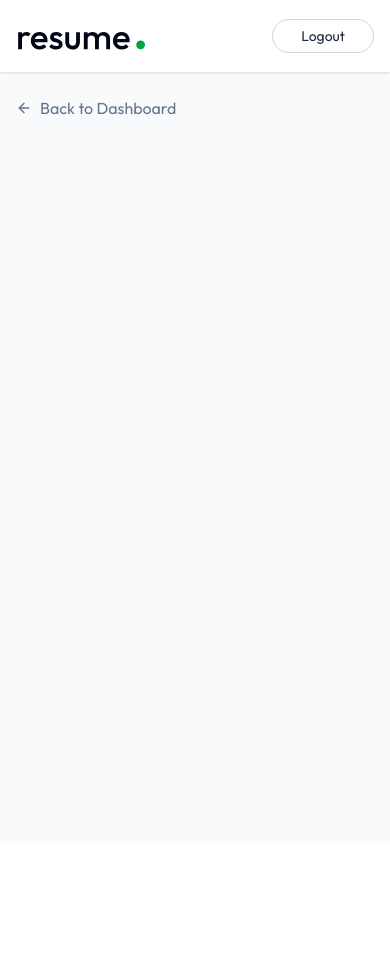
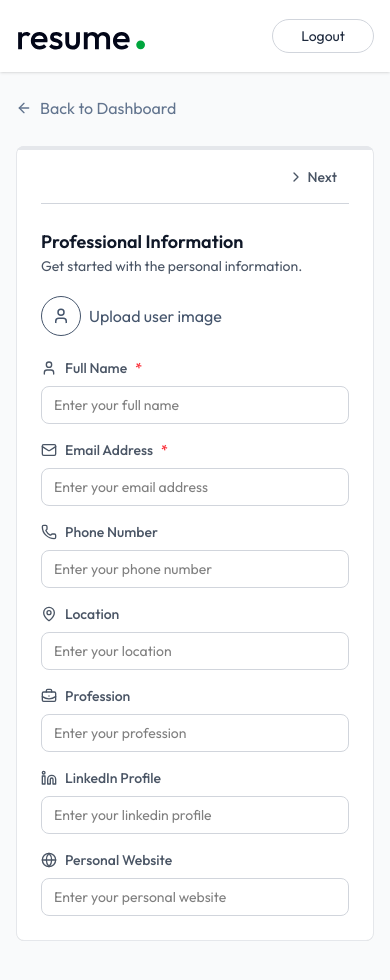
Before and after one commit to faisal-din/resume-builder-web-app, a React (Vite) app in the folder Frontend/: page /app/builder/1 in a window 390 px wide. Shown: the top 980 px of the page. Before the commit the page ends 844 px from the top, so only its background shows below. Built offline with nearby package versions, Linux system fonts and the light colour scheme.

Commit message:
created personal informain page and injected into resume builder page

```diff
--- a/Frontend/src/Components/PersonalInfoForm.jsx
+++ b/Frontend/src/Components/PersonalInfoForm.jsx
@@ -1,7 +1,154 @@
 import React from 'react';
+import {
+  BriefcaseBusiness,
+  Globe,
+  Linkedin,
+  Mail,
+  MapPin,
+  Phone,
+  User,
+} from 'lucide-react';
 
-const PersonalInfoForm = () => {
-  return <div>PersonalInfoForm</div>;
+const PersonalInfoForm = ({
+  data,
+  onChange,
+  removeBackground,
+  setRemoveBackground,
+}) => {
+  const handleChange = (feild, value) => {
+    onChange({ ...data, [feild]: value });
+  };
+
+  const fields = [
+    {
+      Key: 'full_name',
+      label: 'Full Name',
+      icon: User,
+      type: 'text',
+      required: true,
+    },
+    {
+      Key: 'email',
+      label: 'Email Address',
+      icon: Mail,
+      type: 'email',
+      required: true,
+    },
+    {
+      Key: 'phone',
+      label: 'Phone Number',
+      icon: Phone,
+      type: 'telephone',
+    },
+    {
+      Key: 'location',
+      label: 'Location',
+      icon: MapPin,
+      type: 'text',
+    },
+    {
+      Key: 'profession',
+      label: 'Profession',
+      icon: BriefcaseBusiness,
+      type: 'text',
+    },
+    {
+      Key: 'linkedin',
+      label: 'LinkedIn Profile',
+      icon: Linkedin,
+      type: 'url',
+    },
+    {
+      Key: 'website',
+      label: 'Personal Website',
+      icon: Globe,
+      type: 'url',
+    },
+  ];
+
+  return (
+    <div>
+      <h3 className='text-lg font-semibold text-gray-900'>
+        Professional Information
+      </h3>
+      <p className='text-sm text-gray-600'>
+        Get started with the personal information.
+      </p>
+
+      <div className='flex items-center gap-2'>
+        <label>
+          {data.image ? (
+            <img
+              src={
+                typeof data.image === 'string'
+                  ? data.image
+                  : URL.createObjectURL(data.image)
+              }
+              alt='user-image'
+              className='w-16 h-16 rounded-full object-cover mt-5 ring ring-slate-300 hover:opacity-80'
+            />
+          ) : (
+            <div className='inline-flex items-center gap-2 mt-5 text-slate-600 hover:text-slate-700 cursor-pointer'>
+              <User className='size-10 p-2.5 border rounded-full ' />
+              Upload user image
+            </div>
+          )}
+
+          <input
+            type='file'
+            accept='image/jpg, image/png, image/jpeg'
+            className='hidden'
+            onChange={(e) => handleChange('image', e.target.files[0])}
+          />
+        </label>
+
+        {typeof data.image === 'object' && (
+          <div className=' flex flex-col gap-1 pl-4 text-sm '>
+            <p>Remove Background</p>
+            <label className='relative inline-flex items-center cursor-pointer text-gray-900 gap-3'>
+              <input
+                type='checkbox'
+                className='sr-only peer'
+                onChange={() => setRemoveBackground((prev) => !prev)}
+                checked={removeBackground}
+              />
+
+              <div className='w-9 h-5 bg-slate-300 rounded-full peer peer-checked:bg-green-600 transition-colors duration-200'></div>
+              <span className='dot absolute left-1 top-1 w-3 h-3 bg-white rounded-full transition-transform duration-200 ease-in-out peer-checked:translate-x-4'></span>
+            </label>
+          </div>
+        )}
+      </div>
+
+      {/* list of inputs for personal information */}
+
+      {fields.map((field) => {
+        const Icon = field.icon;
+        return (
+          <div key={field.Key} className='space-y-1 mt-4'>
+            <label
+              htmlFor={field.Key}
+              className='flex items-center gap-2 text-sm font-medium text-gray-600 '
+            >
+              <Icon className='size-4' />
+              {field.label}
+              {field.required && <span className='text-red-500'>*</span>}
+            </label>
+            <input
+              type={field.type}
+              value={data[field.Key] || ''}
+              onChange={(e) => handleChange(field.Key, e.target.value)}
+              className='mt-1 w-full  px-3 py-2 border border-gray-300 rounded-lg focus:ring
+focus:ring-blue-500 focus:border-blue-500 outline-none
+transition-colors text-sm'
+              placeholder={`Enter your ${field.label.toLocaleLowerCase()}`}
+              required={field.required || false}
+            />
+          </div>
+        );
+      })}
+    </div>
+  );
 };
 
 export default PersonalInfoForm;
--- a/Frontend/src/Pages/ResumeBuilderPage.jsx
+++ b/Frontend/src/Pages/ResumeBuilderPage.jsx
@@ -39,6 +39,20 @@
     }
   };
 
+  const [activeSectionIndex, setActiveSectionIndex] = useState(0);
+  const [removeBackground, setRemoveBackground] = useState(false);
+
+  const sections = [
+    { id: 'personal', name: 'Professional Info', icon: User },
+    { id: 'summary', name: 'Summary', icon: FileText },
+    { id: 'experience', name: 'Experience', icon: Briefcase },
+    { id: 'education', name: 'Education', icon: GraduationCap },
+    { id: 'projects', name: 'Projects', icon: FolderIcon },
+    { id: 'skills', name: 'Skills', icon: Sparkles },
+  ];
+
+  const activeSection = sections[activeSectionIndex];
+
   useEffect(() => {
     loadExistingResume();
   }, []);
@@ -58,6 +72,75 @@
       <div className='max-w-7xl mx-auto px-4 pb-8'>
         <div className='grid lg:grid-cols-12 gap-8'>
           {/* Left Panel - Form */}
+          <div className='relative lg:col-span-5 rounded-lg overflow-hidden'>
+            <div className='bg-white rounded-lg shadow-sm border border-gray-200 p-6 pt-1'>
+              {/* progress bar using activeSectionIndex */}
+
+              <hr className='absolute top-0 left-0 right-0 border-2 border-gray-200 ' />
+
+              <hr
+                className='absolute top-0 left-0 h-1 bg-gradient-to-r
+from-green-500 to-green-600 border-none transition-all duration-2000'
+                style={{
+                  width: `${
+                    (activeSectionIndex * 100) / (sections.length - 1)
+                  }%`,
+                }}
+              />
+
+              {/* Section Navigation */}
+              <div className='flex justify-between items-center mb-6 border-b border-gray-300 py-1'>
+                <div></div>
+                <div className='flex items-center'>
+                  {activeSectionIndex !== 0 && (
+                    <button
+                      className='flex items-center gap-1 p-3 rounded-1g text-sm font-medium text-gray-600 hover:bg-gray-50
+transition-all'
+                      disabled={activeSectionIndex === 0}
+                      onClick={() =>
+                        setActiveSectionIndex((prevIndex) =>
+                          Math.max(prevIndex - 1, 0)
+                        )
+                      }
+                    >
+                      <ChevronLeft className='size-4' /> Previous
+                    </button>
+                  )}
+
+                  <button
+                    className={`flex items-center gap-1 p-3 rounded-1g text-sm font-medium text-gray-600 hover:bg-gray-50 ${
+                      activeSectionIndex === sections.length - 1 && 'opacity-50'
+                    }`}
+                    disabled={activeSectionIndex === 0}
+                    onClick={() =>
+                      setActiveSectionIndex((prevIndex) =>
+                        Math.min(prevIndex + 1, sections.length - 1)
+                      )
+                    }
+                  >
+                    <ChevronRight className='size-4' /> Next
+                  </button>
+                </div>
+              </div>
+
+              {/* Form Content */}
+              <div className='space-y-6'>
+                {activeSection.id === 'personal' && (
+                  <PersonalInfoForm
+                    data={resumeData.personal_info}
+                    onChange={(data) =>
+                      setResumeData((prev) => ({
+                        ...prev,
+                        personal_info: data,
+                      }))
+                    }
+                    removeBackground={removeBackground}
+                    setRemoveBackground={setRemoveBackground}
+                  />
+                )}
+              </div>
+            </div>
+          </div>
 
           {/* Right Panel - Resume Preview */}
           <div></div>
```
